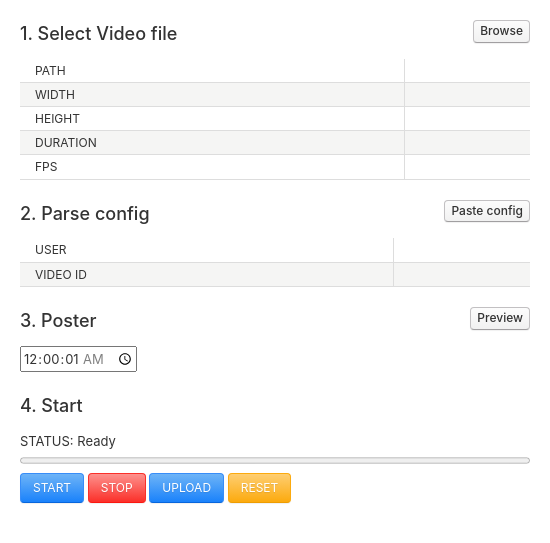
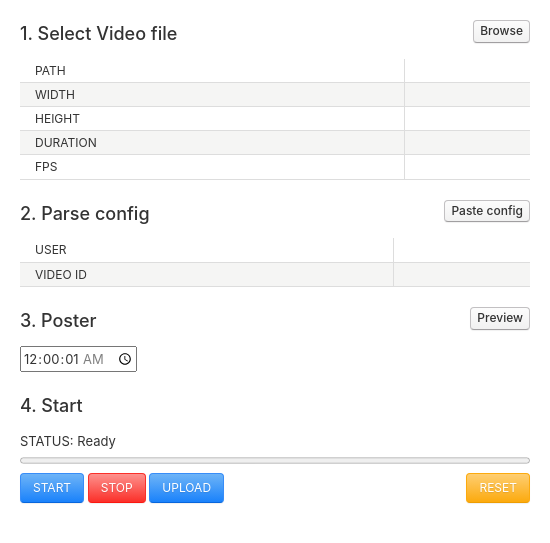
Before and after one commit to futhrevo/Hub31-Electron, an Electron app: page index.html in a window 550 px wide. Shown: the part 119-662 px from the top of the page. Drawn offline with Linux system fonts and the light colour scheme; no server answers.

Commit message:
changes for buttons placement

```diff
--- a/index.html
+++ b/index.html
@@ -110,7 +110,10 @@
             <button id="upload-video-button" class="btn btn-large btn-primary">
               UPLOAD
             </button>
-            <button id="reset-button" class="btn btn-large btn-warning">
+            <button
+              id="reset-button"
+              class="btn btn-large btn-warning pull-right"
+            >
               RESET
             </button>
           </div>
```
